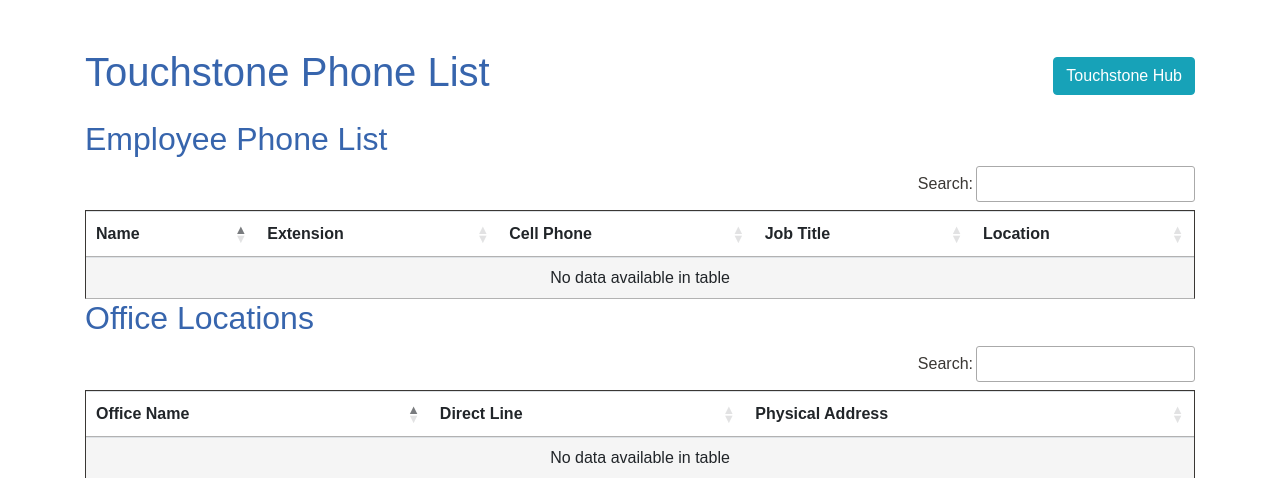
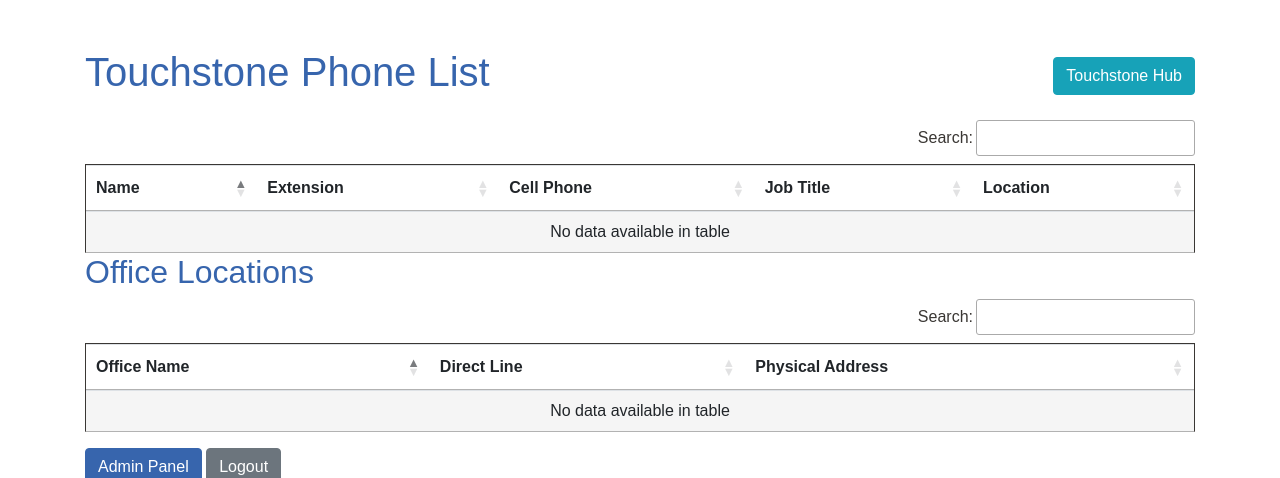
Before and after one commit to jkotouchstone/touchstone-phone-list, a Flask app: page / in a window 1280 px wide. Shown: the top 478 px of the page. Run offline with Flask 2, Linux system fonts and the light colour scheme; data that the repository does not hold is empty; some libraries are stand-ins or nearby versions.

Commit message:
Update index.html

```diff
--- a/templates/index.html
+++ b/templates/index.html
@@ -10,21 +10,20 @@
   <!-- Custom CSS -->
   <link rel="stylesheet" href="{{ url_for('static', filename='css/style.css') }}">
   <style>
-    /* Add extra white space at the bottom */
+    /* Extra bottom padding */
     body {
       padding-bottom: 50px;
     }
   </style>
 </head>
 <body class="container mt-5">
-  <!-- Header with Touchstone Hub button at the top -->
+  <!-- Header with Touchstone Phone List and Touchstone Hub button at the top -->
   <div class="d-flex justify-content-between align-items-center mb-3">
     <h1>Touchstone Phone List</h1>
     <a href="https://www.touchstonehub.com" class="btn btn-info">Touchstone Hub</a>
   </div>
 
-  <!-- Main Content -->
-  <h2>Employee Phone List</h2>
+  <!-- Employee Table (the main phone list) -->
   <table id="employeeTable" class="table table-striped">
     <thead>
       <tr>
@@ -48,6 +47,7 @@
     </tbody>
   </table>
 
+  <!-- Office Locations Table -->
   <h2>Office Locations</h2>
   <table id="officeTable" class="table table-striped">
     <thead>
@@ -79,14 +79,15 @@
   <script src="https://cdn.datatables.net/1.10.21/js/jquery.dataTables.js"></script>
   <script>
     $(document).ready(function() {
+      // Initialize DataTable for employees:
       $('#employeeTable').DataTable({
           paging: false,    // Show all entries
           info: false,      // Hide info text
           searching: true,  // Enable the search bar
           ordering: true,   // Enable column ordering
-          // Custom DOM layout to position the search bar in the top right
           dom: "<'row'<'col-sm-12 text-right'f>>" + "rt"
       });
+      // Initialize DataTable for offices with the same settings:
       $('#officeTable').DataTable({
           paging: false,
           info: false,
```
